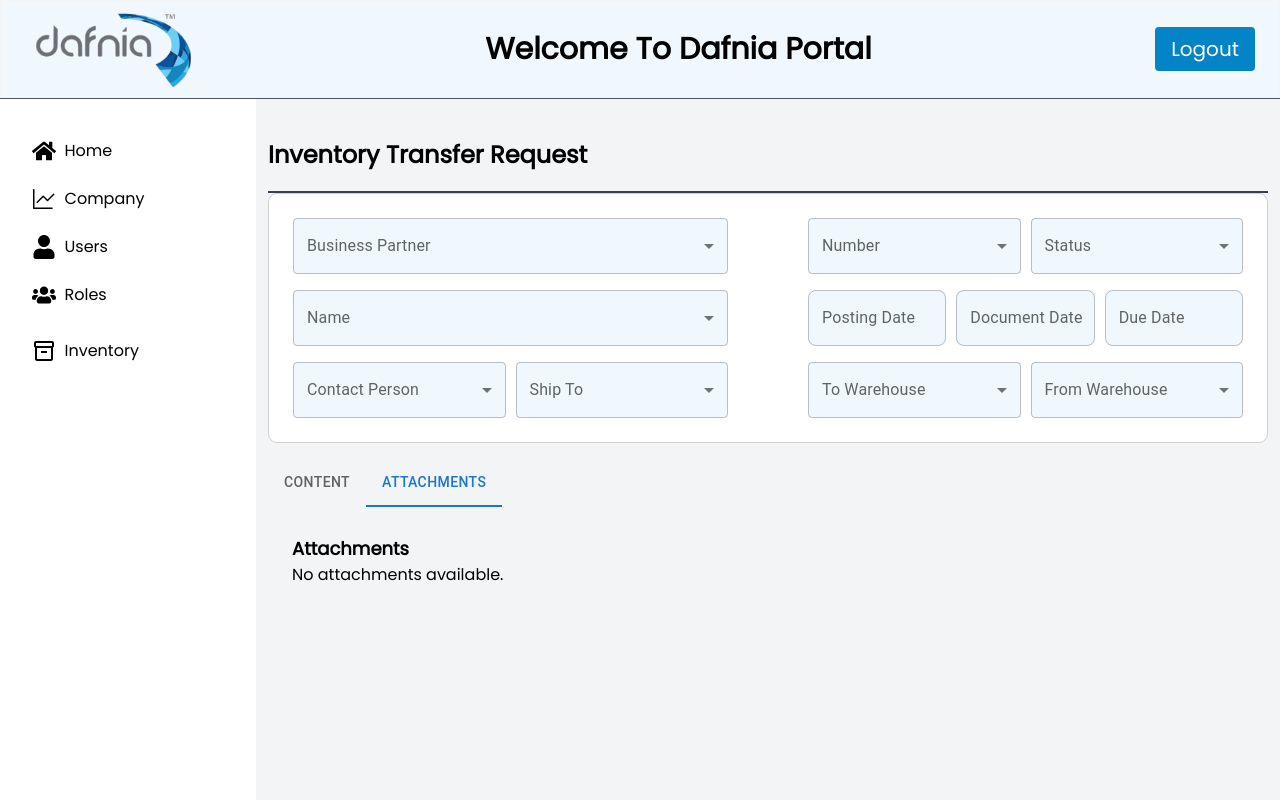
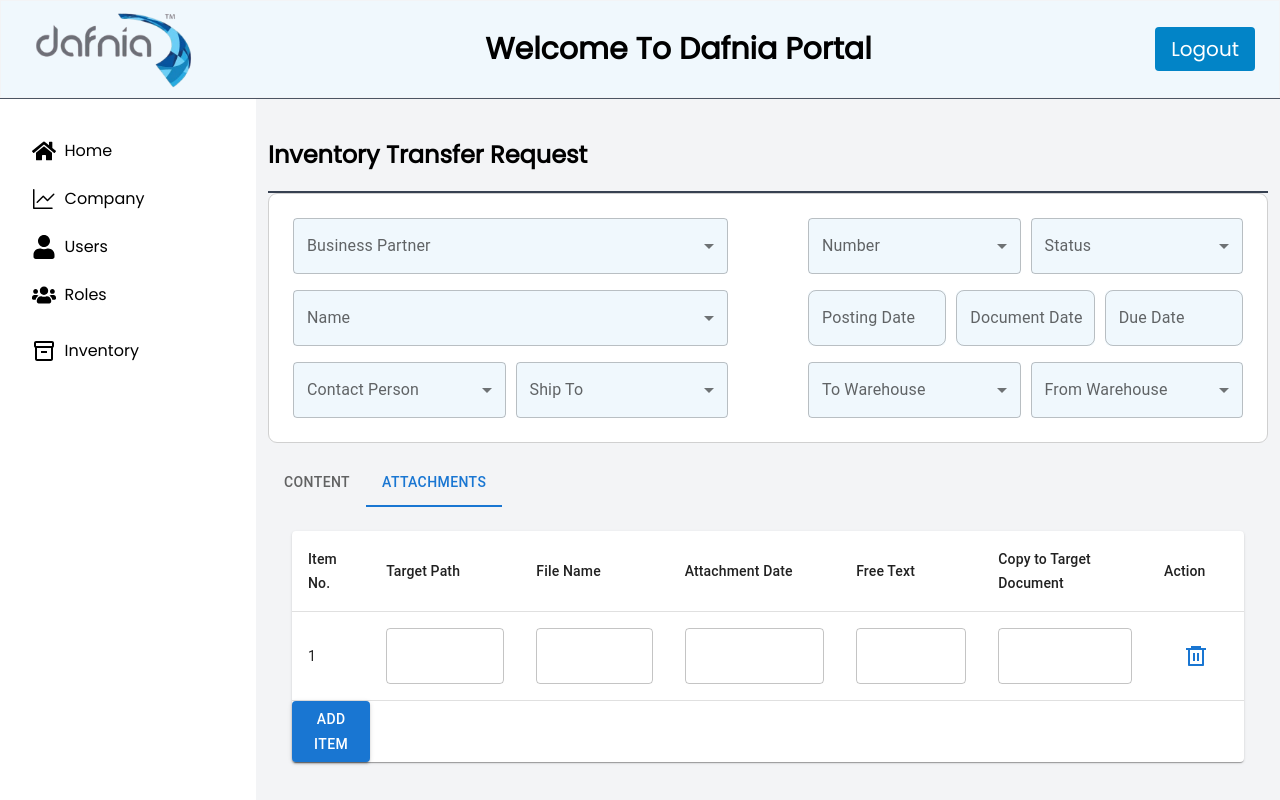
Before and after one commit to haseebx16/dafnia, a Next.js app: page /inventory-req in a window 1280 px wide. Both pictures are taken after a click on the tab "ATTACHMENTS". Built offline with nearby package versions, Linux system fonts and the light colour scheme.

Commit message:
Update page.js

```diff
--- a/app/inventory-req/page.js
+++ b/app/inventory-req/page.js
@@ -104,14 +104,42 @@ function Page() {
 
           {/* Left column */}
           <div className="space-y-4">
-            <UserDropdown grids={4} label="Business Partner" option1="Partner 1" option2="Partner 2" option3="Partner 3" labelSpace="Business Partner" />
-            <UserDropdown grids={4} label="Name" option1="Name 1" option2="Name 2" option3="Name 3" labelSpace="Name" />
+            <UserDropdown
+            grids={4}
+            label="Business Partner"
+            option1="Partner 1"
+            option2="Partner 2"
+            option3="Partner 3"
+            labelSpace="Business Partner" />
+
+            <UserDropdown
+            grids={4}
+            label="Name"
+            option1="Name 1"
+            option2="Name 2"
+            option3="Name 3"
+            labelSpace="Name" />
+
             <div style={{ display: 'flex', flexWrap: 'wrap', gap: '10px' }}>
               <div style={{ flex: '1 1 40%' }}>
-                <UserDropdown grids={3} label="Contact Person" option1="Person 1" option2="Person 2" option3="Person 3" labelSpace="Contact Person" />
+
+            <UserDropdown
+            grids={3}
+            label="Contact Person"
+            option1="Person 1"
+            option2="Person 2"
+            option3="Person 3"
+            labelSpace="Contact Person" />
               </div>
               <div style={{ flex: '1 1 40%' }}>
-                <UserDropdown grids={4} label="Ship To" option1="Location 1" option2="Location 2" option3="Location 3" labelSpace="Ship To" />
+
+            <UserDropdown
+            grids={4}
+            label="Ship To"
+            option1="Location 1"
+            option2="Location 2"
+            option3="Location 3"
+            labelSpace="Ship To" />
               </div>
             </div>
           </div>
@@ -120,38 +148,82 @@ function Page() {
           <div className="space-y-4">
             <div style={{ display: 'flex', flexWrap: 'wrap', gap: '10px' }}>
               <div style={{ flex: '1 1 40%' }}>
-                <UserDropdown grids={6} label="Number" option1="No 1" option2="No 2" option3="No 3" labelSpace="Number" />
+
+                <UserDropdown
+                grids={6}
+                label="Number"
+                option1="No 1"
+                option2="No 2"
+                option3="No 3"
+                labelSpace="Number" />
               </div>
               <div style={{ flex: '1 1 40%' }}>
-                <UserDropdown grids={6} label="Status" option1="Open" option2="Close" labelSpace="Status" />
+                <UserDropdown
+                grids={6}
+                label="Status"
+                option1="Open"
+                option2="Close"
+                labelSpace="Status" />
               </div>
             </div>
             <div style={{ display: 'flex', flexWrap: 'nowrap', gap: '10px', width: '100%' }}>
               <div style={{ flex: '1 1 33%' }}>
-                <RoundedField grids={2} label="Posting Date" id="pDate" name="pDate" type="text" />
+
+                <RoundedField
+                grids={2}
+                label="Posting Date"
+                id="pDate"
+                name="pDate"
+                type="text" />
               </div>
               <div style={{ flex: '1 1 33%' }}>
-                <RoundedField grids={2} label="Document Date" id="DocDate" name="DocDate" type="text" />
+
+                <RoundedField
+                grids={2}
+                label="Document Date"
+                id="DocDate"
+                name="DocDate"
+                type="text" />
               </div>
               <div style={{ flex: '1 1 33%' }}>
-                <RoundedField grids={2} label="Due Date" id="dDate" name="dDate" type="text" />
+
+                <RoundedField
+                grids={2}
+                label="Due Date"
+                id="dDate"
+                name="dDate"
+                type="text" />
               </div>
             </div>
             <div style={{ display: 'flex', flexWrap: 'wrap', gap: '10px' }}>
               <div style={{ flex: '1 1 40%' }}>
-                <UserDropdown grids={6} label="To Warehouse" option1="Warehouse 1" option2="Warehouse 2" option3="Warehouse 3" labelSpace="To Warehouse" />
+
+                <UserDropdown
+                grids={6}
+                label="To Warehouse"
+                option1="Warehouse 1"
+                option2="Warehouse 2"
+                option3="Warehouse 3"
+                labelSpace="To Warehouse" />
               </div>
               <div style={{ flex: '1 1 40%' }}>
-                <UserDropdown grids={6} label="From Warehouse" option1="Warehouse 1" option2="Warehouse 2" option3="Warehouse 3" labelSpace="From Warehouse" />
+
+                <UserDropdown
+                grids={6}
+                label="From Warehouse"
+                option1="Warehouse 1"
+                option2="Warehouse 2"
+                option3="Warehouse 3"
+                labelSpace="From Warehouse" />
               </div>
             </div>
           </div>
         </div>
 
         {/* Tabs Section */}
-        <div className='mt-4'>
+        <div className='mt-4 '>
           <Tabs value={tabValue} onChange={handleTabChange}>
-            <Tab label="Content" />
+            <Tab label= "Content" />
             <Tab label="Attachments" />
           </Tabs>
 
@@ -214,27 +286,101 @@ function Page() {
                         color="primary"
                         onClick={() => handleDeleteRow(index)}
                       >
-                        <RiDeleteBin6Line />
+                        <RiDeleteBin6Line style={{ fontSize: '24px' }} />
                       </Button>
                     </TableCell>
                   </TableRow>
                 ))}
               </TableBody>
-            </Table>
-            <Button
+              <Button
               variant="contained"
               color="primary"
               onClick={handleAddRow}
-              className="mt-4"
+              className="mt-4 m-4"
             >
               Add Item
             </Button>
+            </Table>
+
           </TabPanel>
+
+
+
+
 
           <TabPanel value={tabValue} index={1}>
             {/* Attachments Section */}
-            <p className="text-lg font-bold mt-1 text-black">Attachments</p>
-            <p>No attachments available.</p>
+            <Table component={Paper}>
+              <TableHead>
+                <TableRow>
+                  <TableCell className='text-lg font-bold'>Item No.</TableCell>
+                  <TableCell className='text-lg font-bold'>Target Path</TableCell>
+                  <TableCell className='text-lg font-bold'>File Name</TableCell>
+                  <TableCell className='text-lg font-bold'>Attachment Date</TableCell>
+                  <TableCell className='text-lg font-bold'>Free Text</TableCell>
+                  <TableCell className='text-lg font-bold'>Copy to Target Document</TableCell>
+                  <TableCell className='text-lg font-bold'>Action</TableCell>
+                </TableRow>
+              </TableHead>
+              <TableBody>
+                {rows.map((row, index) => (
+                  <TableRow key={index}>
+                    <TableCell>{row.itemNo}</TableCell>
+                    <TableCell>
+                      <TextField
+                        name="targetpath"
+                        value={row.targetpath}
+                        onChange={(e) => handleInputChange(index, e)}
+                      />
+                    </TableCell>
+                    <TableCell>
+                      <TextField
+                        name="filename"
+                        value={row.attachmentdate}
+                        onChange={(e) => handleInputChange(index, e)}
+                      />
+                    </TableCell>
+                    <TableCell>
+                      <TextField
+                        name="attacheddata"
+                        value={row.attacheddata}
+                        onChange={(e) => handleInputChange(index, e)}
+                      />
+                    </TableCell>
+                    <TableCell>
+                    <TextField
+                        name="freetext"
+                        value={row.freetext}
+                        onChange={(e) => handleInputChange(index, e)}
+                      />
+                    </TableCell>
+                    <TableCell>
+                      <TextField
+                        name="copytotargetdocument"
+                        value={row.copytotargetdocument}
+                        onChange={(e) => handleInputChange(index, e)}
+                      />
+                    </TableCell>
+                    <TableCell>
+                      <Button
+                        color="primary"
+                        onClick={() => handleDeleteRow(index)}
+                      >
+                        <RiDeleteBin6Line style={{ fontSize: '24px' }} />
+                      </Button>
+                    </TableCell>
+                  </TableRow>
+                ))}
+              </TableBody>
+              <Button
+              variant="contained"
+              color="primary"
+              onClick={handleAddRow}
+              className="mt-4 m-4"
+            >
+              Add Item
+            </Button>
+            </Table>
           </TabPanel>
         </div>
       </div>
```
